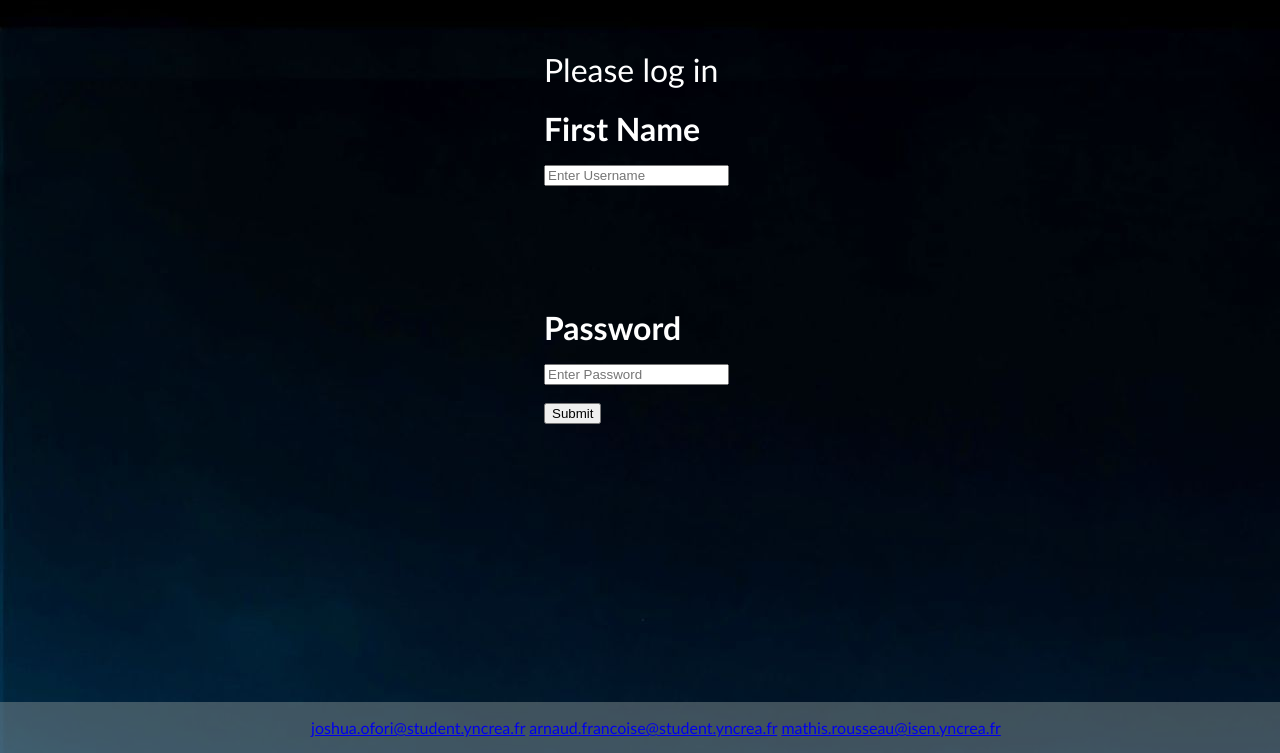
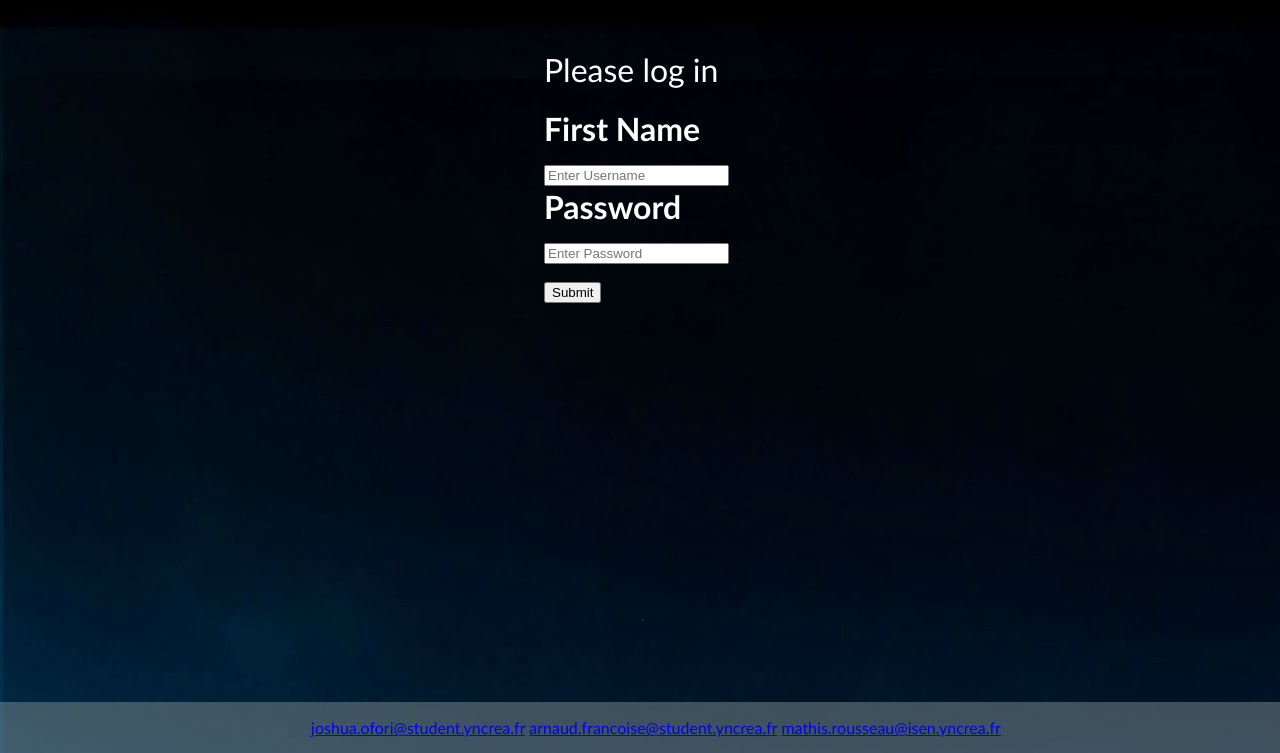
Before and after one commit to TheYoolo974/Projetweb_J_and_A, a PHP site: page / in a window 1280 px wide. Shown: the part 47-800 px from the top of the page. Run offline with PHP 8.4, Linux system fonts and the light colour scheme; data comes from the database, SQL or seed files in the repository.

Commit message:
small error fixed

```diff
--- a/template/account_page.php
+++ b/template/account_page.php
@@ -20,20 +20,6 @@
           <label for="lastname"><b>First Name</b></label>
           <input type="text" placeholder="Enter Username" name="lastname" required>
           <br>
-
-
-
-
-
-        </div>
-      </form>
-      </section>
-      <section class="logincontent2">
-      <form  action="index.php?page=account_page.php" method="post">
-
-        <div class="container">
-
-
           <label for="psw"><b>Password</b></label>
           <input type="password" placeholder="Enter Password" name="password" required>
           <br>
```
